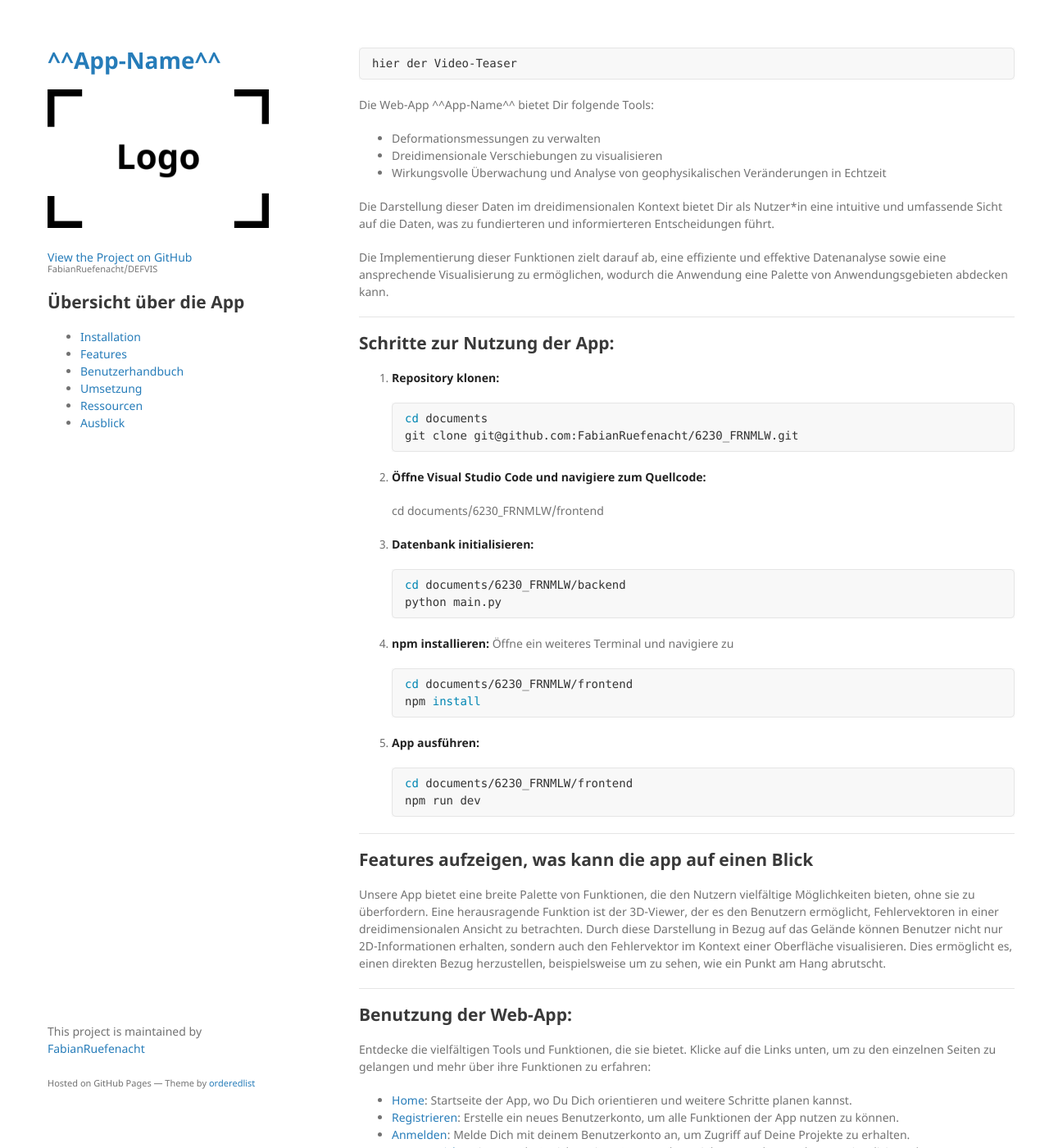
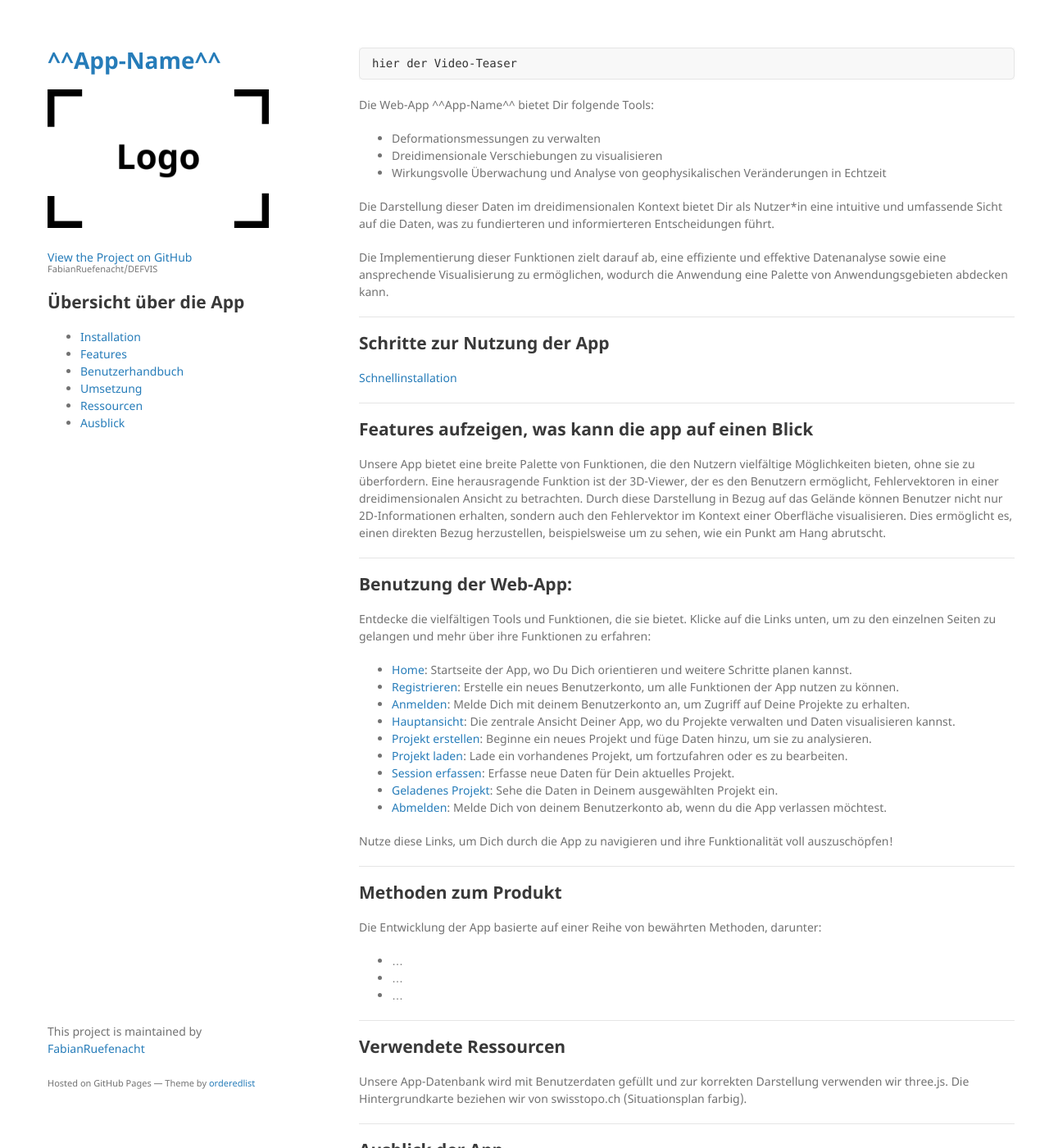
Before and after one commit to FabianRuefenacht/DEFVIS, a Jekyll site: the page built from docs/index.md, in a window 1280 px wide and 1400 px high. Shown: the whole window at 82% size. Built offline with Jekyll 4.4.1, drawn with Linux system fonts in a browser that asks for light colours; our own code applies the rules of GitHub Pages for plain Markdown files.

Commit message:
Update index.md

````diff
--- a/docs/index.md
+++ b/docs/index.md
@@ -14,40 +14,9 @@ Die Implementierung dieser Funktionen zielt darauf ab, eine effiziente und effek
 
 ---
 
-## Schritte zur Nutzung der App: {#section1}
+## Schritte zur Nutzung der App {#section1}
 
-1. **Repository klonen:**
-
-   ```bash
-   cd documents
-   git clone git@github.com:FabianRuefenacht/6230_FRNMLW.git
-   ```
-
-2. **Öffne Visual Studio Code und navigiere zum Quellcode:**
-
-   cd documents/6230_FRNMLW/frontend
-
-3. **Datenbank initialisieren:**
-
-   ```bash
-   cd documents/6230_FRNMLW/backend
-   python main.py
-   ```
-
-4. **npm installieren:**
-   Öffne ein weiteres Terminal und navigiere zu
-
-   ```bash
-   cd documents/6230_FRNMLW/frontend
-   npm install
-   ```
-
-5. **App ausführen:**
-
-   ```bash
-   cd documents/6230_FRNMLW/frontend
-   npm run dev
-   ```
+[Schnellinstallation](https://github.com/FabianRuefenacht/6230_FRNMLW/?tab=readme-ov-file#schnellinstallation){:target="\_blank"}
 
 ---
 
````
